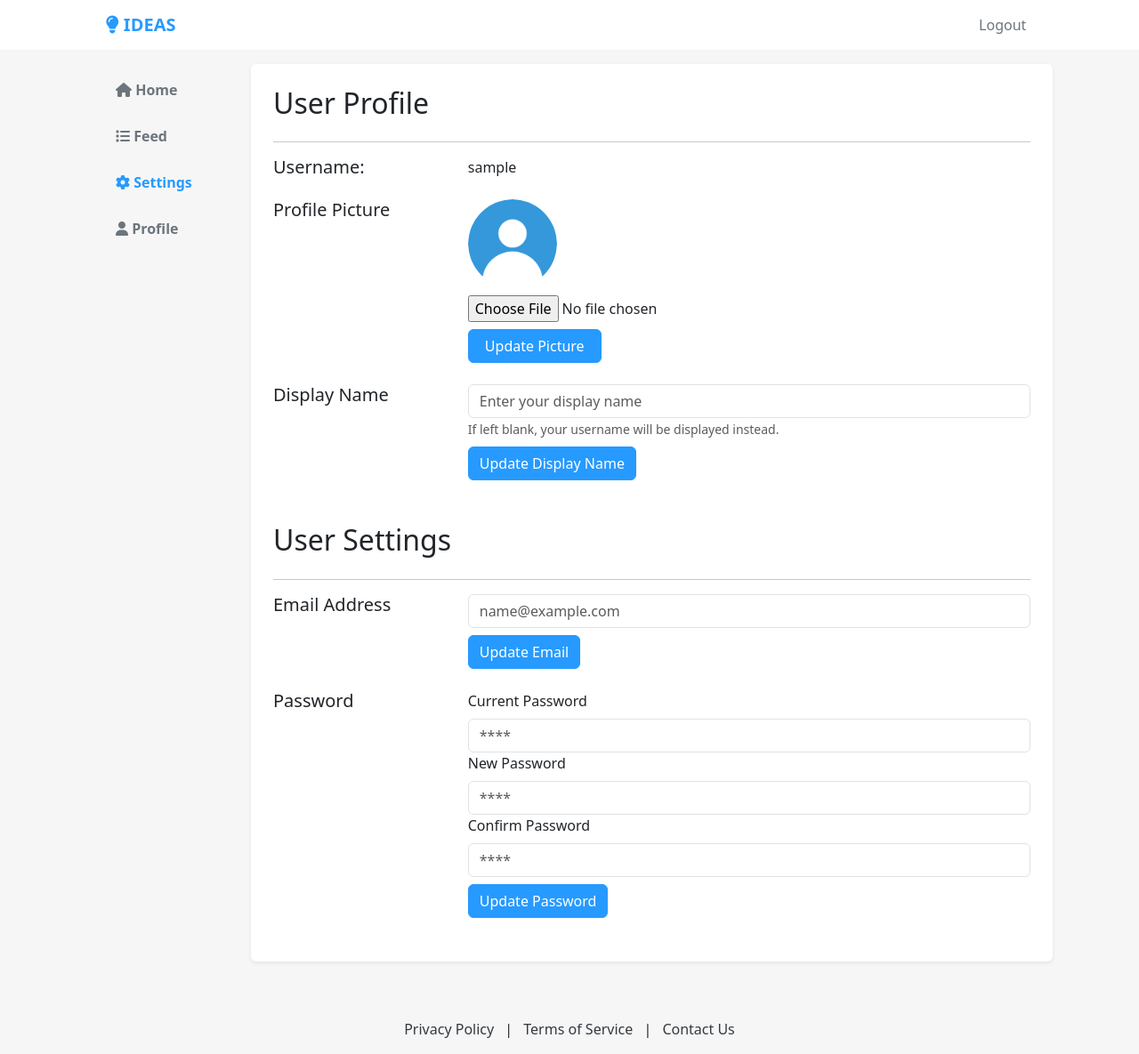
After one commit to NikitaEdin/IdeasSocial, a Flask app: page /settings in a window 1280 px wide. The commit adds this page. Shown: the whole page at 89% size. Run offline with Flask 3, Linux system fonts and the light colour scheme; the visitor is signed in with stand-in values (Sample User, id 1); some libraries are stand-ins or nearby versions.

Commit message:
Added User Settings

```diff
--- a/app/forms.py
+++ b/app/forms.py
@@ -1,6 +1,7 @@
 from flask_wtf import FlaskForm
 from flask_login import current_user
 from wtforms import StringField, PasswordField, SubmitField, BooleanField, TextAreaField
+from flask_wtf.file import FileField, FileAllowed
 from wtforms.validators import DataRequired, Length, Email, EqualTo, ValidationError
 from app.models import User, Post
 
@@ -34,3 +35,25 @@ class LoginForm(FlaskForm):
     remember = BooleanField('Remember me')
 
     submit = SubmitField('Login')
+
+
+
+
+########### UPDATE USER
+class ProfilePicutreForm(FlaskForm):
+    profile_picture = FileField('Profile Picture', validators=[FileAllowed(['jpg', 'jpeg', 'png'], 'Images only!')])
+    submit = SubmitField('Upload')
+
+class UpdateDisplayNameForm(FlaskForm):
+    display_name = StringField('Display Name', validators=[DataRequired(), Length(min=3, max=20)])
+    submit = SubmitField('Update Display Name')
+
+class UpdateEmailForm(FlaskForm):
+    email = StringField('Email', validators=[DataRequired(), Email(), Length(max=120)])
+    submit = SubmitField('Submit Email')
+
+class UpdatePasswordForm(FlaskForm):
+    current_password = PasswordField('Current Password', validators=[DataRequired()])
+    new_password = PasswordField('New Password', validators=[DataRequired(), Length(min=3)])
+    confirm_password = PasswordField('Confirm Password', validators=[DataRequired(), EqualTo('new_password', message="Passwords must match")])
+    submit = SubmitField('Update Password')
--- a/app/routes.py
+++ b/app/routes.py
@@ -2,7 +2,7 @@ import os
 import secrets
 from flask import render_template, url_for, flash, redirect, request, abort
 from app import app, db, bcrypt
-from app.forms import RegistrationForm, LoginForm
+from app.forms import RegistrationForm, LoginForm, UpdateDisplayNameForm, UpdateEmailForm, UpdatePasswordForm, ProfilePicutreForm
 from app.models import User, Post
 from flask_login import login_user, current_user, logout_user, login_required
 
@@ -11,7 +11,7 @@ from flask_login import login_user, current_user, logout_user, login_required
 @app.route("/")
 @app.route("/home")
 def home():
-    return render_template("home.html", title='Home')
+    return render_template("home.html", title='Home', current_page='home')
 
 # Authenticaion routes#
 @app.route('/register', methods=['GET', 'POST'])
@@ -55,9 +55,125 @@ def login():
     return render_template("/auth/login.html", title='Login', form=form)
 
 
+# Settings
+@app.route("/settings", methods=['GET', 'POST'])
+@login_required
+def settings():
+    image_file = url_for('static', filename='users/DefaultUser.png')
+    if current_user.image_file:
+        image_file = url_for('static', filename='profile_images/' + current_user.image_file)
+
+
+    # Init forms
+    display_name_form = UpdateDisplayNameForm()
+    email_form = UpdateEmailForm()
+    password_form = UpdatePasswordForm()
+    profile_picture_form = ProfilePicutreForm()
+    active_form = None
+
+
+    # Handle profile pictures
+    if profile_picture_form.validate_on_submit() and 'submit_profile_picture' in request.form:
+        file = profile_picture_form.profile_picture.data
+        if file:
+            success = current_user.save_picture(file)
+            if success:
+                flash('Profile picture updated!', 'success')
+            else:
+                flash("There was an error updating your profile picture. Please try again.", 'danger')
+
+            return redirect(url_for('settings'))
+        else:
+            flash('Something went wrong with handing the file.', 'danger')
+            return redirect(url_for('settings'))
+    elif 'submit_profile_picture' in request.form:
+        active_form = 'profile_picture'
+
+
+
+    # Handle display name update
+    if display_name_form.validate_on_submit() and 'submit_display_name' in request.form:
+        current_user.displayname = display_name_form.display_name.data
+        db.session.commit()
+        flash('Display name updated successfully!', 'success')
+        return redirect(url_for('settings'))
+    elif 'submit_display_name' in request.form:
+        active_form = 'displayname'
+
+    # Handle email update
+    if email_form.validate_on_submit() and 'submit_email' in request.form:
+        current_user.email = email_form.email.data
+        db.session.commit()
+        flash('Email updated successfully!', 'success')
+        return redirect(url_for('settings'))
+    elif 'submit_email' in request.form:
+        active_form = 'email'
+
+    # Handle password update
+    if 'submit_password' in request.form and password_form.validate_on_submit():
+        if current_user.check_password(password_form.current_password.data):
+            current_user.set_password(password_form.new_password.data)
+            db.session.commit()
+            flash('Password updated successfully!', 'success')
+            return redirect(url_for('settings'))
+        else:
+            flash('Current password is incorrect', 'danger')
+    elif 'submit_password' in request.form:
+        active_form = 'password'
+
+
+    return render_template("/user/settings.html", title='Settings', removeRightMenu=True,
+                           current_page='settings', image_file=image_file,
+                           display_name_form=display_name_form,
+                           email_form = email_form,
+                           password_form = password_form,
+                           profile_picture_form=profile_picture_form,
+                           active_form = active_form)
+
+
+# Feed
+@app.route("/feed")
+def feed():
+    return render_template("/errors/coming_soon.html", removeRightMenu=True, current_page='feed')
+
+## Profile
+@app.route("/profile")
+def profile():
+    return render_template("/errors/coming_soon.html", removeRightMenu=True, current_page='profile')
+
+
+
 # Logout
 @app.route('/logout')
 def logout():
     logout_user()
     flash('Logged out.', 'success')
     return redirect(url_for('home'))
+
+
+
+
+########### ERRORS OR COMMON ###########
+@app.errorhandler(404)
+def not_found(error):
+    return render_template('/errors/404.html'), 404
+
+
+@app.route('/coming-soon')
+def coming_soon():
+    return render_template('/errors/coming_soon.html')
+
+
+
+########## INFORMATIONAL PAGES ###########
+@app.route("/privacy-policy")
+def privacy():
+    abort(404)
+
+@app.route("/terms-of-service")
+def terms_of_service():
+    abort(404)
+
+@app.route("/contact-us")
+def contact_us():
+    abort(404)
--- a/app/static/main.css
+++ b/app/static/main.css
@@ -24,10 +24,13 @@
     background-color:  var(--accent-press-colour) !important;
 }
 
+
+
 .btn-primary.focus,
 .btn-primary:focus {
     box-shadow:  0 0 0 0.25rem #275F80 !important;
 }
+
 .btn-primary:active {
     color: #fff;
     background-color: var(--accent-press-colour) !important;
@@ -63,7 +66,7 @@ html, body {
 .footer a:hover,
 .footer a:focus,
 .footer a:active {
-    color: #343a40;
+    color: #403434;
     text-decoration: none;
 }
 
@@ -172,3 +175,55 @@ html, body {
     text-align: center;
     z-index: 1; /* Ensure it appears above other content */
 }
+
+
+
+.custom-container {
+    max-width: 100%; /* Makes it fluid like .container */
+    margin: 0 auto;
+    padding-left: 12px;
+    padding-right: 12px;
+}
+
+/* Adjust padding for different screen sizes, mimicking .container */
+@media (min-width: 576px) { /* sm breakpoint */
+    .custom-container {
+        max-width: 540px;
+        padding-left: 12px;
+        padding-right: 12px;
+    }
+}
+@media (min-width: 768px) { /* md breakpoint */
+    .custom-container {
+        max-width: 720px;
+        padding-left: 12px;
+        padding-right: 12px;
+    }
+}
+@media (min-width: 992px) { /* lg breakpoint */
+    .custom-container {
+        max-width: 960px;
+        padding-left: 15px;
+        padding-right: 15px;
+    }
+}
+@media (min-width: 1200px) { /* xl breakpoint */
+    .custom-container {
+        max-width: 1140px;
+        padding-left: 15px;
+        padding-right: 15px;
+    }
+}
+@media (min-width: 1400px) { /* xxl breakpoint */
+    .custom-container {
+        max-width: 1920px;
+        padding-left: 2rem;
+        padding-right: 2rem;
+    }
+}
+
+
+
+.accent-color {
+    color: var(--accent-colour); /* accent color */
+}
--- a/app/templates/base_with_menu.html
+++ b/app/templates/base_with_menu.html
@@ -3,34 +3,40 @@
 {% block title %}Page with Menu{% endblock %}
 
 {% block content %}
-<div class="container py-5">
+<div class="custom-container py-5">
     <div class="row">
         <!-- Left Sidebar Menu -->
-        <div class="col-12 col-md-3 mb-3">
+        <div class="col-12 col-md-2 mb-3 {% if removeRightMenu %}mt-3{% endif %}">
             <div class="card overflow-hidden"
                 style="border-color: transparent !important; background-color: transparent !important; position: sticky; top: 5rem;">
-                <div class="card-body pt-3" style="margin-top: -1rem;">
+                <div class="card-body pt-3 " style="margin-top: -1rem;">
                     <ul class="nav nav-link-secondary flex-column fw-bold gap-2">
                         <li class="nav-item mb-1">
-                            <a class="nav-link" style="color: var(--accent-colour);" href="#">
+                            <a class="nav-link {{ 'accent-color' if current_page == 'home' else '' }}"
+                                href="{{ url_for('home') }}">
                                     <i class="fas fa-home"></i> Home
                             </a>
                         </li>
+                        {% if current_user.is_authenticated %}
                         <li class="nav-item mb-1">
-                            <a class="nav-link" href="#">
+                            <a class="nav-link {{ 'accent-color' if current_page == 'feed' else '' }}"
+                            href="{{ url_for('feed') }}">
                                 <i class="fas fa-list"></i> Feed
                             </a>
                         </li>
                         <li class="nav-item mb-1">
-                            <a class="nav-link" href="#">
+                            <a class="nav-link {{ 'accent-color' if current_page == 'settings' else '' }}"
+                                href="{{ url_for('settings') }}">
                                 <i class="fas fa-cog"></i> Settings
                             </a>
                         </li>
                         <li class="nav-item mb-1">
-                            <a class="nav-link" href="#">
+                            <a class="nav-link {{ 'accent-color' if current_page == 'profile' else '' }}"
+                            href="{{ url_for('profile') }}">
                                 <i class="fas fa-user"></i> Profile
                             </a>
                         </li>
+                        {% endif %}
                     </ul>
                 </div>
             </div>
@@ -41,6 +47,10 @@
             {% block page_content %}{% endblock %}
         </div>
 
+
+        {% if removeRightMenu == True %}
+
+        {% else %}
             <!-- Right menu -->
             <div class="col-12 col-md-3 mb-3">
                 <div class="card card-post">
@@ -94,6 +104,7 @@
                     </div>
                 </div>
             </div>
+        {% endif %}
     </div>
 </div>
 {% endblock %}
--- a/app/templates/footer.html
+++ b/app/templates/footer.html
@@ -1,7 +1,7 @@
 <footer class="footer text-dark mt-auto py-3">
     <div class="container text-center ">
-        <a class="mx-2" href="#">Privacy Policy</a> |
-        <a class="mx-2" href="#">Terms of Service</a> |
-        <a class="mx-2" href="#">Contact Us</a>
+        <a class="mx-2" href="{{ url_for('privacy') }}">Privacy Policy</a> |
+        <a class="mx-2" href="{{ url_for('terms_of_service') }}">Terms of Service</a> |
+        <a class="mx-2" href="{{ url_for('contact_us') }}">Contact Us</a>
     </div>
 </footer>
--- a/app/templates/home.html
+++ b/app/templates/home.html
@@ -20,7 +20,7 @@
 
 
             <!-- Create new IDEA post -->
-
+            {% if current_user.is_authenticated %}
                 <h4> Share yours ideas </h4>
                 <div class="row">
                     <div class="mb-3">
@@ -30,6 +30,9 @@
                         <button class="btn btn-primary"> Share </button>
                     </div>
                 </div>
+            {% else %}
+                <h4>Most recent posted ideas:</h4>
+            {% endif %}
                 <hr>
             <!-- Posts -->
             <div class="mt-3">
--- a/app/templates/layout.html
+++ b/app/templates/layout.html
@@ -40,7 +40,7 @@
     {% endblock %}
 
     <!-- Content -->
-     <div class="mt-3">
+     <div class="mt-3 container">
 
          {% block content %}{% endblock %}
      </div>
--- a/app/templates/navigation.html
+++ b/app/templates/navigation.html
@@ -2,7 +2,7 @@
     <div class="container-fluid col-10">
         <!-- col-10 col-lg-11 -->
 
-        <a class="navbar-brand" href="#" style="font-weight: 700; color: var(--accent-colour);">
+        <a class="navbar-brand" href="{{ url_for('home') }}" style="font-weight: 700; color: var(--accent-colour);">
             <i class="fas fa-lightbulb" style="font-size: 20px; color: var(--accent-colour);"></i>
             IDEAS</a>
 
@@ -13,12 +13,12 @@
         <div class="collapse navbar-collapse" id="navbarSupportedContent">
             <ul class="navbar-nav me-auto mb-2 mb-lg-0">
                 <!-- Home -->
+                <!-- <li class="nav-item">
+                    <a class="nav-link" aria-current="page" href="{{ url_for('home') }}">Home</a>
+                </li> -->
+                <!-- Item -->
                 <li class="nav-item">
-                    <a class="nav-link" aria-current="page" href="{{ url_for('home') }}">Home</a>
-                </li>
-                <!-- Sustainability -->
-                <li class="nav-item">
-                    <a class="nav-link" href="#">Sustainability</a>
+                    <!-- <a class="nav-link" href="#">Item</a> -->
                 </li>
             </ul>
 
--- /dev/null
+++ b/app/templates/user/settings.html
@@ -0,0 +1,181 @@
+{% extends 'base_with_menu.html' %}
+
+{% block page_content %}
+
+<div class="container mt-2 p-0 m-0">
+    <!-- Card Wrapper for Profile and Settings -->
+    <div class="card shadow-sm p-4" style="border-color: transparent !important;">
+
+        <!-- Flash messages -->
+        {% with messages = get_flashed_messages(with_categories=true) %}
+        <!--  any messages? -->
+            {% if messages %}
+                <!-- loop messages -->
+                {% for category, message in messages %}
+                    <div class="alert alert-{{category}} alert-dismissible fade show" role="alert">
+                        {{ message|safe }}
+                        <button type="button" class="btn-close" data-bs-dismiss="alert" aria-label="Close"></button>
+                    </div>
+                {% endfor %}
+
+            {% endif %}
+        {% endwith %}
+
+        <h2 class="card-title">User Profile</h2>
+        <hr>
+        <div class="row mb-2">
+            <div class="col-md-3">
+                <h5>Username: </h5>
+            </div>
+            <div class="col-md-9">
+                <p>{{ current_user.get_full_name() }}</p>
+            </div>
+        </div>
+
+
+        <!-- Profile Picture Section -->
+        <div class="row mb-4">
+            <div class="col-md-3">
+                <h5>Profile Picture</h5>
+            </div>
+
+            <div class="col-md-9 d-flex flex-column align-items-start">
+                <img src="{{ image_file }}" alt="Profile Picture" class="rounded-circle img-fluid mb-2" style="width: 100px; height: 100px;">
+
+                <form method="POST" enctype="multipart/form-data" class="d-flex flex-column">
+                    {{ profile_picture_form.hidden_tag() }}
+
+                    {% if active_form == 'profile_picture' and profile_picture_form.profile_picture.errors %}
+                        <div class="text-danger">
+                            {{ profile_picture_form.profile_picture.errors[0] }}
+                        </div>
+                    {% endif %}
+
+                    <!-- File Input -->
+                    {{ profile_picture_form.profile_picture(class="form-control-file mb-2") }}
+
+                    <!-- Submit Button -->
+                    <button type="submit" name="submit_profile_picture" class="btn btn-primary" style="width: 150px;">Update Picture</button>
+
+                </form>
+
+            </div>
+        </div>
+
+
+        <!-- Display Name Section -->
+        <div class="row mb-4">
+            <div class="col-md-3">
+                <h5>Display Name</h5>
+            </div>
+            <div class="col-md-9">
+                <form method="POST">
+                    {{ display_name_form.hidden_tag() }}
+                    <div class="form-group">
+                        {{ display_name_form.display_name(class="form-control",
+                        placeholder=current_user.displayname if current_user.displayname else "Enter your display name") }}
+
+                        {% if active_form == 'displayname' and display_name_form.display_name.errors %}
+                            <div class="text-danger">
+                                {{ display_name_form.display_name.errors[0] }}
+                            </div>
+                        {% endif %}
+
+                        <small class="form-text text-muted">
+                            {{ "If left blank, your username will be displayed instead." }}
+                        </small>
+                    </div>
+
+                    <div class="d-flex justify-content-start mt-2">
+                        <button type="submit" name="submit_display_name" class="btn btn-primary me-2">Update Display Name</button>
+                    </div>
+                </form>
+            </div>
+        </div>
+
+
+        <!-- Divider for User Settings -->
+        <h2 class="mt-4 card-title">User Settings</h2>
+        <hr>
+
+        <!-- Email Section -->
+        <div class="row mb-4">
+            <div class="col-md-3">
+                <h5>Email Address</h5>
+            </div>
+            <div class="col-md-9">
+                <form method="POST">
+                    {{ email_form.hidden_tag() }}
+
+                    <div class="form-group">
+                        {{ email_form.email(type="email", class="form-control",
+                        placeholder=current_user.email if current_user.email else "Enter your email address") }}
+
+                        {% if active_form == 'email' and email_form.email.errors %}
+                            <div class="text-danger">
+                                {{ email_form.email.errors[0] }}
+                            </div>
+                        {% endif %}
+                    </div>
+
+                    <div class="d-flex justify-content-start mt-2">
+                        <button type="submit" name="submit_email" class="btn btn-primary me-2">Update Email</button>
+                    </div>
+                </form>
+            </div>
+        </div>
+
+        <!-- Update Password Section -->
+         <div class="row mb-4">
+            <div class="col-md-3">
+                <h5>Password</h5>
+            </div>
+
+            <div class="col-md-9">
+                <form method="POST">
+                    {{ password_form.hidden_tag() }}
+
+                    <div class="form-group">
+                        {{ password_form.current_password.label(class="form-label") }}
+                        {{ password_form.current_password(class="form-control", placeholder="****") }}
+                        {% if active_form == 'password' and password_form.current_password.errors %}
+                            <div class="text-danger">
+                                <small>{{ password_form.current_password.errors[0] }}</small> <!-- Display only the first error message -->
+                            </div>
+                        {% endif %}
+                    </div>
+
+                    <div class="form-group">
+                        {{ password_form.new_password.label(class="form-label") }}
+                        {{ password_form.new_password(class="form-control", placeholder="****") }}
+                        {% if active_form == 'password' and password_form.new_password.errors %}
+                            <div class="text-danger">
+                                <small>{{ password_form.new_password.errors[0] }}</small> <!-- Display only the first error message -->
+                            </div>
+                        {% endif %}
+                    </div>
+
+                    <div class="form-group">
+                        {{ password_form.confirm_password.label(class="form-label") }}
+                        {{ password_form.confirm_password(class="form-control", placeholder="****") }}
+                        {% if active_form == 'password' and password_form.confirm_password.errors %}
+                            <div class="text-danger">
+                                <small>{{ password_form.confirm_password.errors[0] }}</small> <!-- Display only the first error message -->
+                            </div>
+                        {% endif %}
+                    </div>
+
+                    <div class="d-flex justify-content-start mt-2">
+                        <button type="submit" name="submit_password" class="btn btn-primary me-2">Update Password</button>
+                    </div>
+                </form>
+            </div>
+         </div>
+
+
+
+    </div>
+</div>
+
+
+{% endblock %}
```
Also changed, not shown: app/models.py (+61 -2 lines), app/templates/errors/404.html (added, +15 -0 lines), app/templates/errors/coming_soon.html (added, +12 -0 lines), app/static/images/404.png (added), app/static/images/soon.png (added), app/static/users/DefaultUser.png (added), 1 other file. Lines whose indentation alone changed are shown as unchanged.
